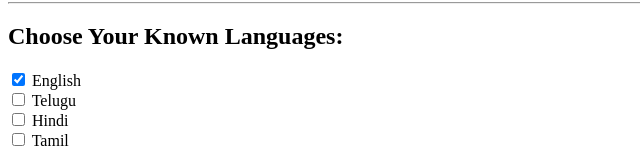
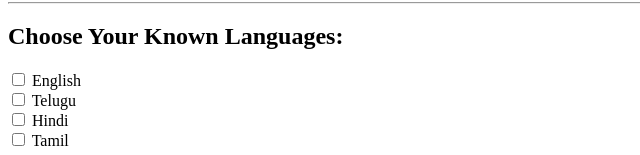
Before and after one commit to nawedrashid/nawedrashid.com, a plain HTML site: page index.html in a window 1280 px wide. Shown: the part 3039-3194 px from the top of the page, 0-640 px from the left. Drawn offline with Linux system fonts and the light colour scheme.

Commit message:
complete html

```diff
--- a/index.html
+++ b/index.html
@@ -146,7 +146,7 @@
 
     <form>
         <h2>Choose Your Known Languages:</h2>
-        <input type="checkbox" name="languages" value="english" checked> English<br>
+        <input type="checkbox" name="languages" value="english"> English<br>
         <input type="checkbox" name="languages" value="telugu"> Telugu<br>
         <input type="checkbox" name="languages" value="hindi"> Hindi<br>
         <input type="checkbox" name="languages" value="tamil"> Tamil<br>
```
